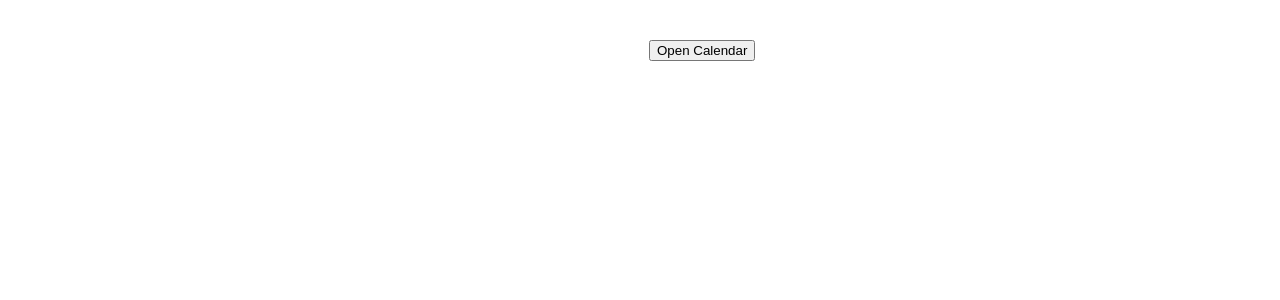
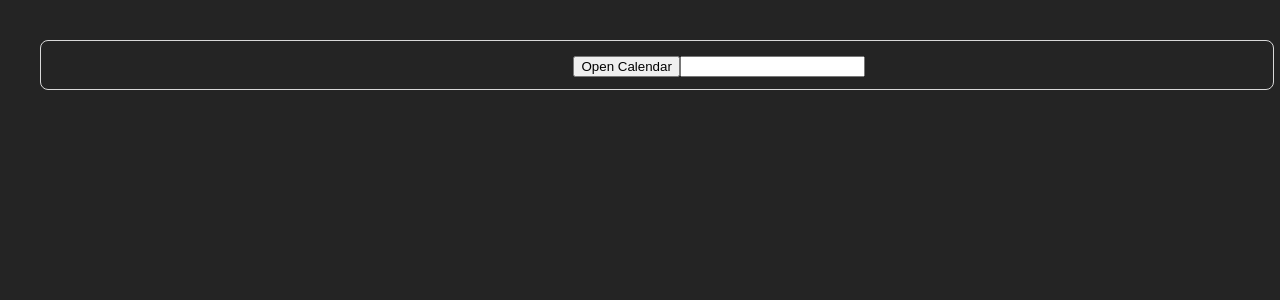
Before and after one commit to andersonrafaelferreira/datetimepicker, a React (Vite) app: page / in a window 1280 px wide. Shown: the top 300 px of the page. Built offline with nearby package versions, Linux system fonts and the light colour scheme.

Commit message:
styled added

```diff
--- a/package.json
+++ b/package.json
@@ -11,7 +11,8 @@
   },
   "dependencies": {
     "react": "^18.3.1",
-    "react-dom": "^18.3.1"
+    "react-dom": "^18.3.1",
+    "styled-components": "^6.1.13"
   },
   "devDependencies": {
     "@eslint/js": "^9.13.0",
--- a/src/App.tsx
+++ b/src/App.tsx
@@ -1,5 +1,15 @@
 import { useState, useRef } from "react";
 import "./App.css";
+
+import styled from 'styled-components'
+
+const DateContainer = styled.div`
+  width: 100%;
+  padding: 12px 16px;
+  border-radius: .5rem;
+  border: 1px solid #d9d9d9;
+  height: 24px;
+`
 
 function App() {
   const [selectedDate, setSelectedDate] = useState("");
@@ -16,16 +26,18 @@ function App() {
   };
 
   return (
-    <>
+    <DateContainer>
       <input
         ref={inputRef}
         type="date"
         value={selectedDate}
         onChange={handleDateChange}
-        style={{visibility: 'hidden'}}
+        style={{opacity: 0}}
       />
       <button onClick={clickCalendarIcon}>Open Calendar</button>
-    </>
+
+      <input type="text" value={selectedDate} />
+    </DateContainer>
   );
 }
 
--- a/src/index.css
+++ b/src/index.css
@@ -1,4 +1,4 @@
-/* :root {
+:root {
   font-family: Inter, system-ui, Avenir, Helvetica, Arial, sans-serif;
   line-height: 1.5;
   font-weight: 400;
@@ -11,7 +11,7 @@
   text-rendering: optimizeLegibility;
   -webkit-font-smoothing: antialiased;
   -moz-osx-font-smoothing: grayscale;
-} */
+}
 
 /* input[type=date]{
   width: 100%;
```
Also changed, not shown: .gitpod.yml (added), 1 other file (tests, documents, lock files or other folders).
